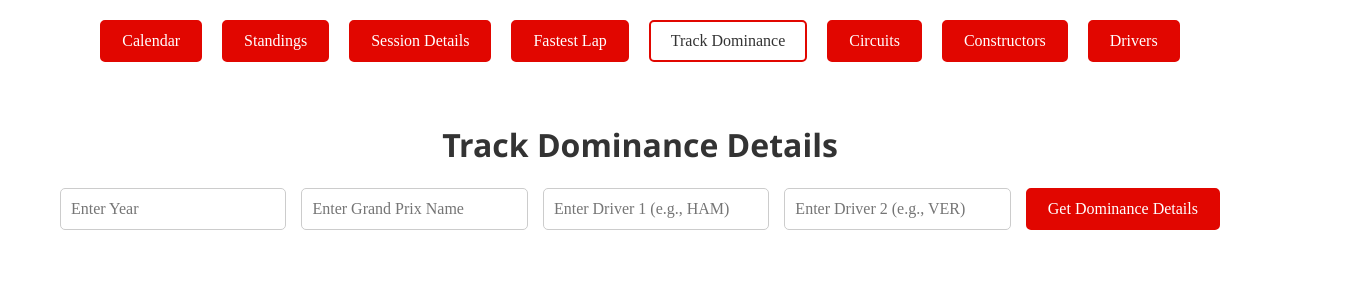
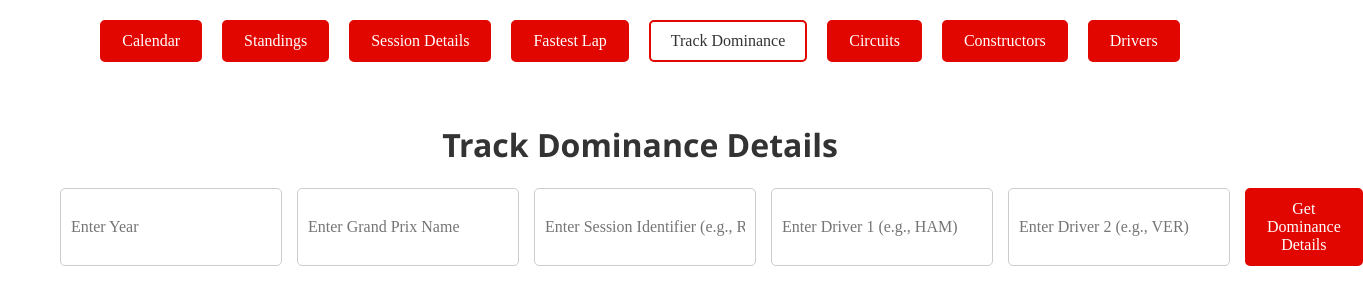
Before and after one commit to vighnesh-radhakrishnan/anemoi, a React (Create React App) app in the folder frontend/: page / in a window 1280 px wide. Both pictures are taken after a click on the element "Track Dominance". Shown: the top 304 px of the page, 1363 px wide, since content can reach past the window. Built offline with nearby package versions, Linux system fonts and the light colour scheme.

Commit message:
missing identfier added

```diff
--- a/frontend/src/Components/TrackDominance.js
+++ b/frontend/src/Components/TrackDominance.js
@@ -12,6 +12,7 @@ import {
 const TrackDominance = () => {
   const [selectedYear, setSelectedYear] = useState("");
   const [grandPrix, setGrandPrix] = useState("");
+  const [sessionIdentifier, setSessionIdentifier] = useState("");
   const [driver1, setDriver1] = useState("");
   const [driver2, setDriver2] = useState("");
   const [dominanceData, setDominanceData] = useState(null);
@@ -20,6 +21,8 @@ const TrackDominance = () => {
 
   const handleYearChange = (event) => setSelectedYear(event.target.value);
   const handleGrandPrixChange = (event) => setGrandPrix(event.target.value);
+  const handleIdentifierChange = (event) =>
+    setSessionIdentifier(event.target.value);
   const handleDriver1Change = (event) => setDriver1(event.target.value);
   const handleDriver2Change = (event) => setDriver2(event.target.value);
 
@@ -31,7 +34,7 @@ const TrackDominance = () => {
 
     try {
       const response = await axios.get(
-        `https://anemoi-backend.onrender.com/track-dominance?year=${selectedYear}&gp=${grandPrix}&driver1=${driver1}&driver2=${driver2}`
+        `https://anemoi-backend.onrender.com/track-dominance?year=${selectedYear}&gp=${grandPrix}&identifier=${sessionIdentifier}&driver1=${driver1}&driver2=${driver2}`
       );
       if (response.data.error) {
         setError(true);
@@ -75,6 +78,13 @@ const TrackDominance = () => {
         />
         <input
           type="text"
+          placeholder="Enter Session Identifier (e.g., Race)"
+          value={sessionIdentifier}
+          onChange={handleIdentifierChange}
+          required
+        />
+        <input
+          type="text"
           placeholder="Enter Driver 1 (e.g., HAM)"
           value={driver1}
           onChange={handleDriver1Change}
@@ -112,6 +122,10 @@ const TrackDominance = () => {
             <div>
               <strong>Year:</strong>
               <span>{dominanceData.session.Year}</span>
+            </div>
+            <div>
+              <strong>Identifier</strong>
+              <span>{dominanceData.session?.Identifier}</span>
             </div>
             <div>
               <strong>Driver 1:</strong>
```
